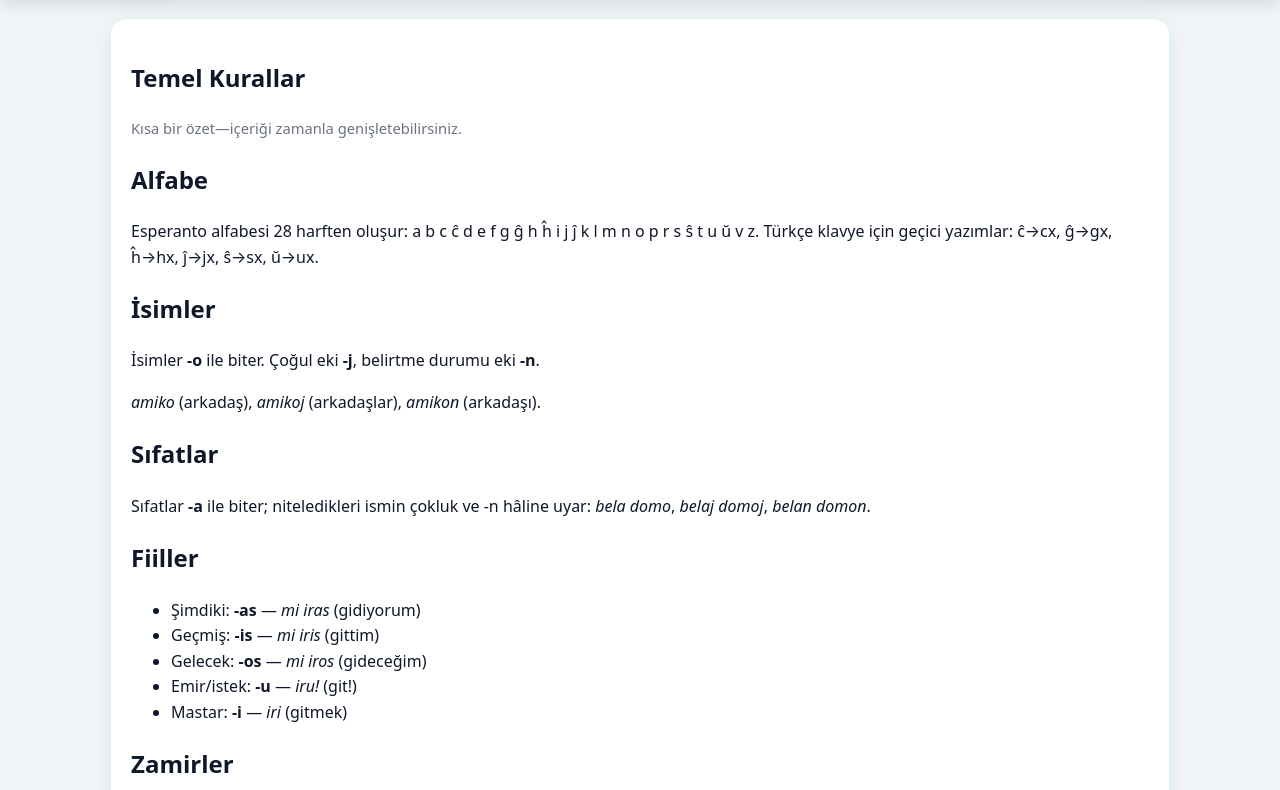
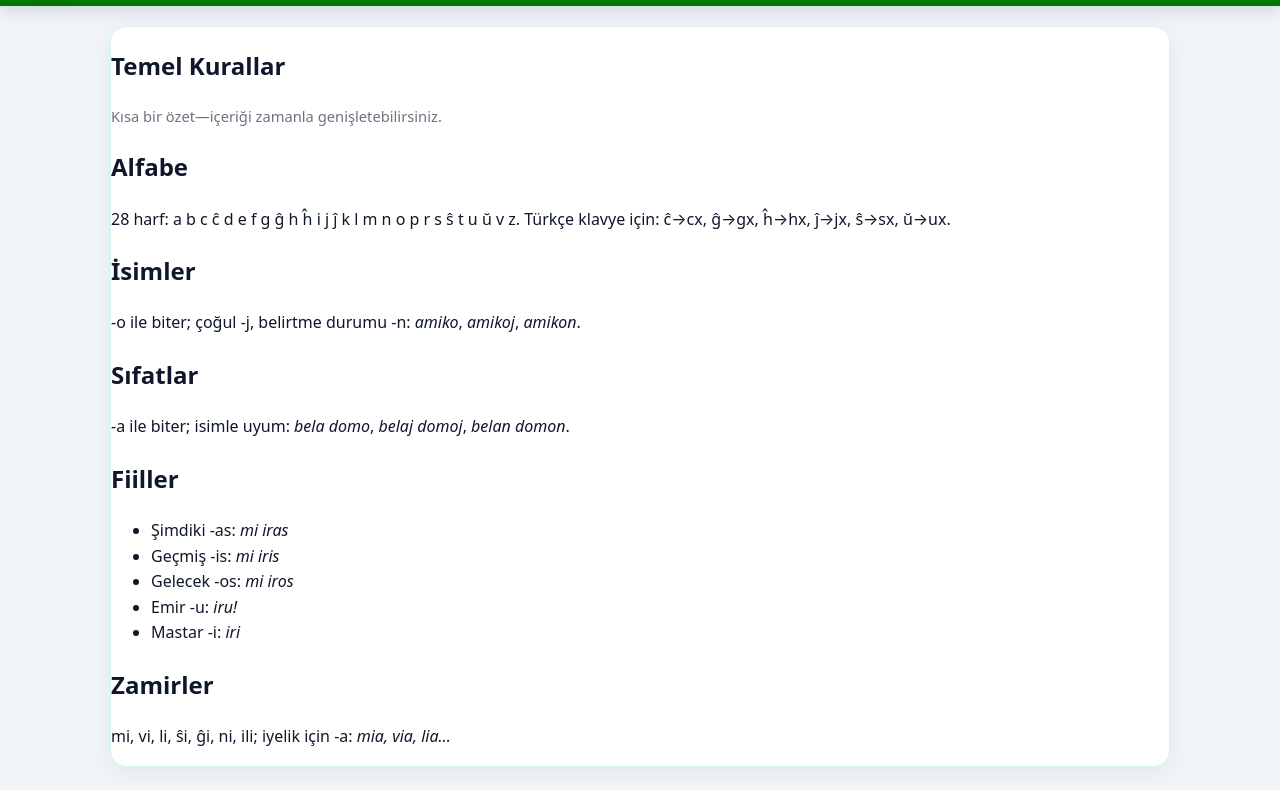
Before and after one commit to Bisbilge/eo-tr-sozluk, a plain HTML site: page gramer.html in a window 1280 px wide. Shown: the part 94-884 px from the top of the page. Drawn offline with Linux system fonts and the light colour scheme.

Commit message:
Update gramer.html

```diff
--- a/gramer.html
+++ b/gramer.html
@@ -9,9 +9,11 @@
 </head>
 <body>
   <header class="header">
-    <div class="header-inner container">
+    <div class="header-inner">
       <a class="brand" href="index.html">
-        <img src="logo.png" alt="Gsu Esperanto Klubo logosu" onerror="this.style.display='none'">
+        <span class="badge">
+          <img src="logo.png" alt="" onerror="this.remove();this.closest('.badge').insertAdjacentHTML('afterbegin','<span class=star></span>')">
+        </span>
         <span class="title">Gsu Esperanto Klubo</span>
       </a>
       <nav class="nav">
@@ -22,36 +24,32 @@
     </div>
   </header>
 
-  <main class="container">
-    <section class="card section">
+  <main class="container grid">
+    <section class="card pad">
       <h1>Temel Kurallar</h1>
       <p class="small">Kısa bir özet—içeriği zamanla genişletebilirsiniz.</p>
       <h2>Alfabe</h2>
-      <p>Esperanto alfabesi 28 harften oluşur: a b c ĉ d e f g ĝ h ĥ i j ĵ k l m n o p r s ŝ t u ŭ v z. Türkçe klavye için geçici yazımlar: ĉ→cx, ĝ→gx, ĥ→hx, ĵ→jx, ŝ→sx, ŭ→ux.</p>
+      <p>28 harf: a b c ĉ d e f g ĝ h ĥ i j ĵ k l m n o p r s ŝ t u ŭ v z. Türkçe klavye için: ĉ→cx, ĝ→gx, ĥ→hx, ĵ→jx, ŝ→sx, ŭ→ux.</p>
       <h2>İsimler</h2>
-      <p>İsimler <strong>-o</strong> ile biter. Çoğul eki <strong>-j</strong>, belirtme durumu eki <strong>-n</strong>.</p>
-      <p><em>amiko</em> (arkadaş), <em>amikoj</em> (arkadaşlar), <em>amikon</em> (arkadaşı).</p>
+      <p>-o ile biter; çoğul -j, belirtme durumu -n: <em>amiko</em>, <em>amikoj</em>, <em>amikon</em>.</p>
       <h2>Sıfatlar</h2>
-      <p>Sıfatlar <strong>-a</strong> ile biter; niteledikleri ismin çokluk ve -n hâline uyar: <em>bela domo</em>, <em>belaj domoj</em>, <em>belan domon</em>.</p>
+      <p>-a ile biter; isimle uyum: <em>bela domo</em>, <em>belaj domoj</em>, <em>belan domon</em>.</p>
       <h2>Fiiller</h2>
       <ul>
-        <li>Şimdiki: <strong>-as</strong> — <em>mi iras</em> (gidiyorum)</li>
-        <li>Geçmiş: <strong>-is</strong> — <em>mi iris</em> (gittim)</li>
-        <li>Gelecek: <strong>-os</strong> — <em>mi iros</em> (gideceğim)</li>
-        <li>Emir/istek: <strong>-u</strong> — <em>iru!</em> (git!)</li>
-        <li>Mastar: <strong>-i</strong> — <em>iri</em> (gitmek)</li>
+        <li>Şimdiki -as: <em>mi iras</em></li>
+        <li>Geçmiş -is: <em>mi iris</em></li>
+        <li>Gelecek -os: <em>mi iros</em></li>
+        <li>Emir -u: <em>iru!</em></li>
+        <li>Mastar -i: <em>iri</em></li>
       </ul>
       <h2>Zamirler</h2>
-      <p>mi, vi, li, ŝi, ĝi, ni, ili; iyelik için <strong>-a</strong>: <em>mia, via, lia...</em></p>
-      <h2>Örnek cümle</h2>
-      <p><em>Hodiaŭ mi lernos Esperanton kun amikoj.</em></p>
+      <p>mi, vi, li, ŝi, ĝi, ni, ili; iyelik için -a: <em>mia, via, lia...</em></p>
     </section>
   </main>
 
   <footer class="footer">
     © <span id="yil"></span> Gsu Esperanto Klubo • gsuesperanto.org
   </footer>
-
   <script>document.getElementById('yil').textContent = new Date().getFullYear();</script>
 </body>
 </html>
```
